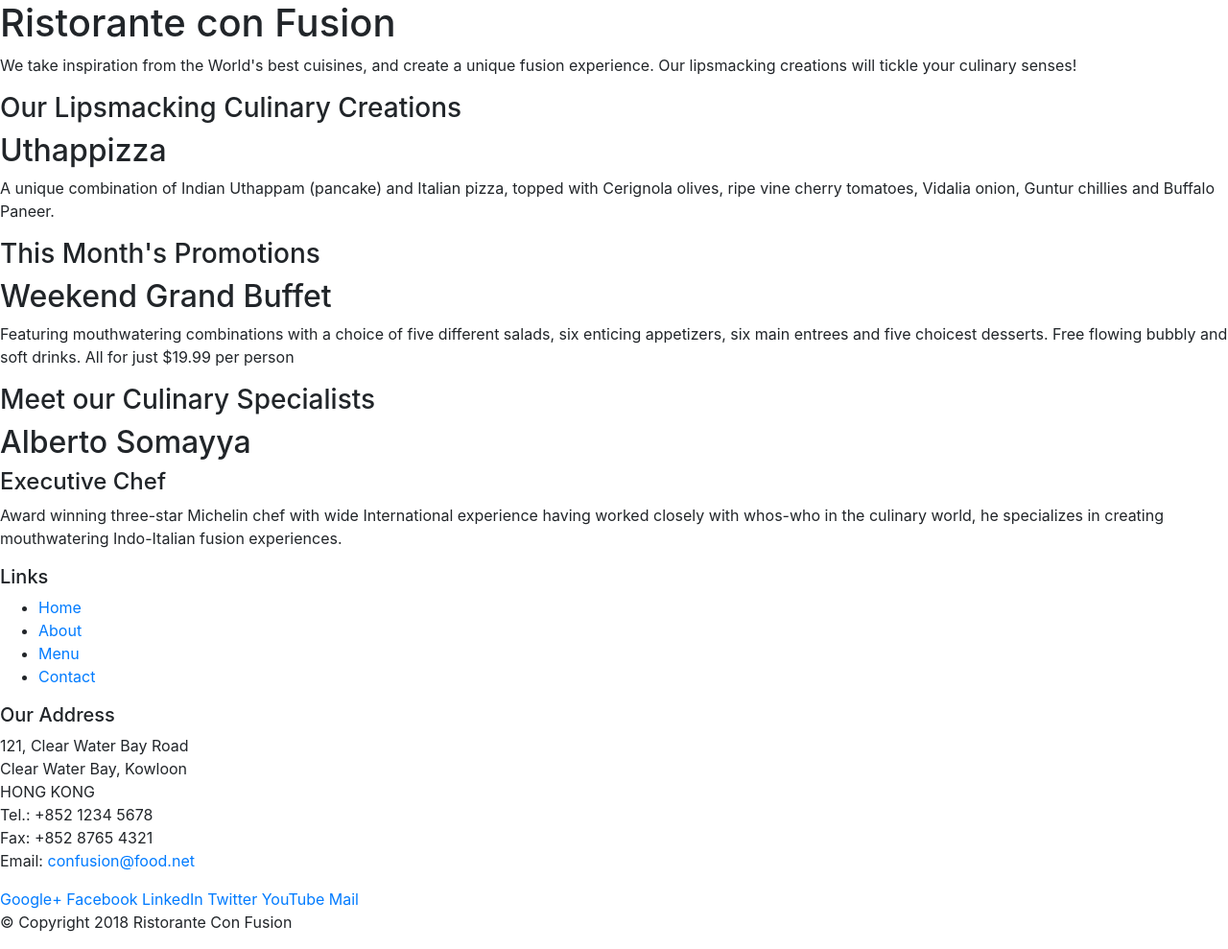
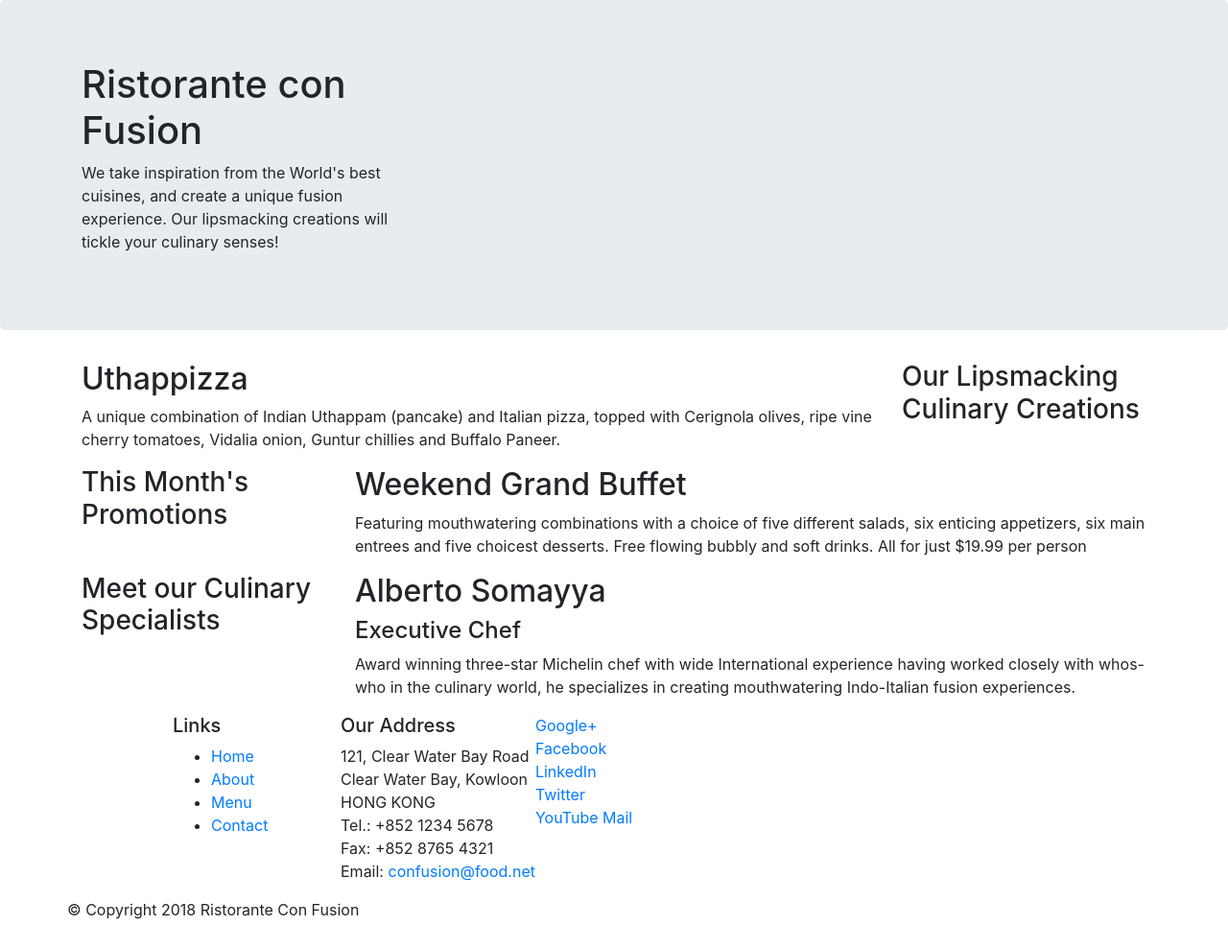
Before and after one commit to tupskey/git-test, a website: page index.html in a window 1280 px wide. Shown: the whole page at 96% size. Drawn offline with nearby package versions, Linux system fonts and the light colour scheme.

Commit message:
first commit

```diff
--- a/index.html
+++ b/index.html
@@ -13,46 +13,46 @@
 
 <body>
 
-    <header>
-        <div>
-            <div>
-                <div>
+    <header class="jumbotron">
+        <div class="container">
+            <div class="row">
+                <div class="col-12 col-sm-4">
                     <h1>Ristorante con Fusion</h1>
                     <p>We take inspiration from the World's best cuisines, and create a unique fusion experience. Our lipsmacking creations will tickle your culinary senses!</p>
                 </div>
-                <div>
+                <div class="col-12 col-sm">
                 </div>
             </div>
         </div>
     </header>
 
-    <div>
-        <div>
-            <div>
+    <div class="container">
+        <div class="row">
+            <div class="col-12 col-sm-4 order-sm-last col-md-3">
                 <h3>Our Lipsmacking Culinary Creations</h3>
             </div>
-            <div>
+            <div class="col col-sm order-sm-first col-md">
                 <h2>Uthappizza</h2>
                 <p>A unique combination of Indian Uthappam (pancake) and Italian pizza, topped with Cerignola olives, ripe vine cherry tomatoes, Vidalia onion, Guntur chillies and Buffalo Paneer.</p>
             </div>
         </div>
 
 
-        <div>
-            <div>
+        <div class="row">
+            <div class="col-12 col-sm-4 col-md-3">
                 <h3>This Month's Promotions</h3>
             </div>
-            <div>
+            <div class="col col-sm col-md">
                 <h2>Weekend Grand Buffet</h2>
                 <p>Featuring mouthwatering combinations with a choice of five different salads, six enticing appetizers, six main entrees and five choicest desserts. Free flowing bubbly and soft drinks. All for just $19.99 per person </p>
             </div>
         </div>
 
-        <div>
-            <div>
+        <div class="row">
+            <div class="col-12 col-sm-4 col-md-3">
                 <h3>Meet our Culinary Specialists</h3>
             </div>
-            <div>
+            <div class="col col-sm col-md">
                 <h2>Alberto Somayya</h2>
                 <h4>Executive Chef</h4>
                 <p>Award winning three-star Michelin chef with wide International experience having worked closely with whos-who in the culinary world, he specializes in creating mouthwatering Indo-Italian fusion experiences. </p>
@@ -61,9 +61,9 @@
     </div>
 
     <footer>
-        <div>
-            <div>
-                <div>
+        <div class="container">
+            <div class="row">
+                <div class="col-5 offset-1 col-sm-2">
                     <h5>Links</h5>
                     <ul>
                         <li><a href="#">Home</a></li>
@@ -72,7 +72,7 @@
                         <li><a href="#">Contact</a></li>
                     </ul>
                 </div>
-                <div>
+                <div col-7 col-sm-5>
                     <h5>Our Address</h5>
                     <address>
 		              121, Clear Water Bay Road<br>
@@ -83,8 +83,8 @@
 		              Email: <a href="mailto:confusion@food.net">confusion@food.net</a>
 		           </address>
                 </div>
-                <div>
-                    <div>
+                <div class="row">
+                    <div class="col-12 col-sm-4">
                         <a href="http://google.com/+">Google+</a>
                         <a href="http://www.facebook.com/profile.php?id=">Facebook</a>
                         <a href="http://www.linkedin.com/in/">LinkedIn</a>
@@ -94,7 +94,7 @@
                     </div>
                 </div>
            </div>
-           <div>
+           <div class="row">
                 <div>
                     <p>© Copyright 2018 Ristorante Con Fusion</p>
                 </div>
```
